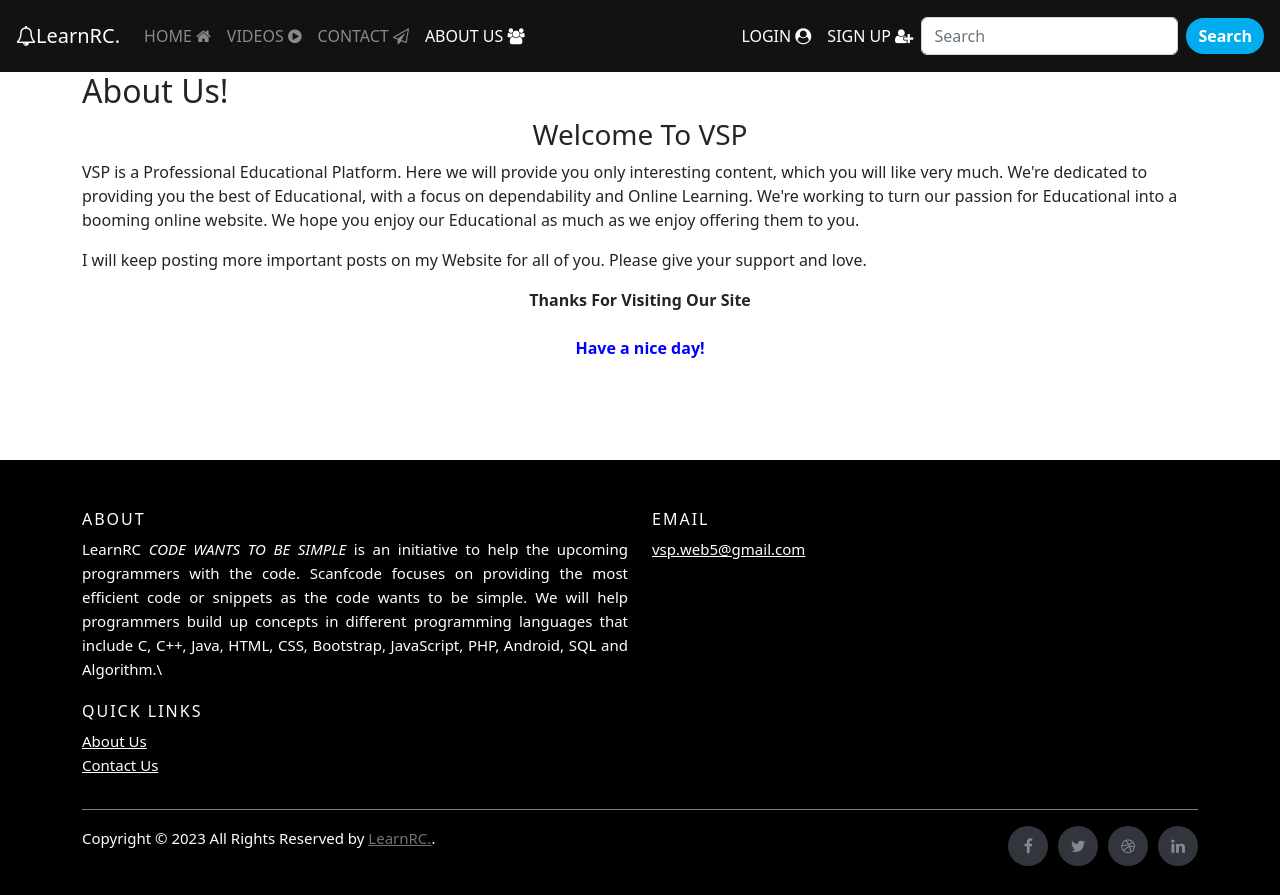
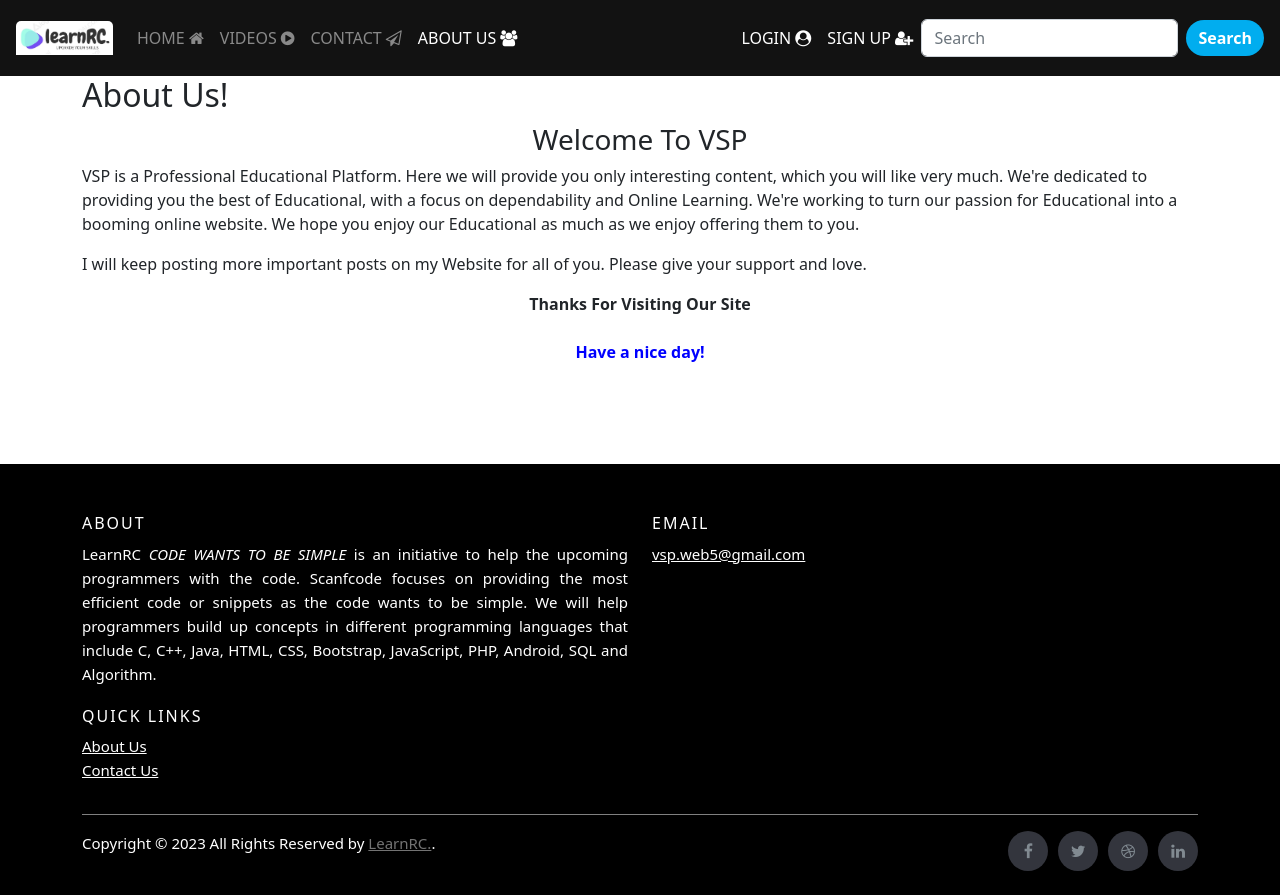
Before and after one commit to Vspweb5/VSP, a Flask app: page /about in a window 1280 px wide. Before the commit the page ends 866 px from the top, so only its background shows below. Run offline with Flask 2, Linux system fonts and the light colour scheme; some libraries are stand-ins or nearby versions; some web fonts are replaced.

Commit message:
15-12-2022

```diff
--- a/templates/base.html
+++ b/templates/base.html
@@ -12,6 +12,7 @@
     <link rel="stylesheet" href="https://cdnjs.cloudflare.com/ajax/libs/font-awesome/4.7.0/css/font-awesome.min.css">
     <!-- <link href="css/mystyle.css" rel="stylesheet" type="text/css" /> -->
     <link href="https://fonts.cdnfonts.com/css/mulish" rel="stylesheet">
+    <link rel="shortcut icon" href="{{ url_for('static', filename='files/favicon.ico') }}">
     <style>
         .banner-background {
             clip-path: polygon(30% 0%, 70% 0%, 100% 0, 100% 91%, 63% 100%, 22% 91%, 0 99%, 0 0);
@@ -26,7 +27,11 @@
 
 <body>
     <nav class="navbar sticky-top navbar-expand-lg navbar-dark bg-dark primary-background p-3">
-        <a class="navbar-brand" href="/"><span class="fa fa-bell-o"></span>LearnRC. </a>
+        <a class="navbar-brand" href="/">
+            <img src="{{ url_for('static', filename='files/logo.webp') }}" height="auto" style="max-width: 97px;"
+                alt="LearnRC">
+            <!-- <span class="fa fa-bell-o"></span>LearnRC. -->
+        </a>
         <button class="navbar-toggler" type="button" data-toggle="collapse" data-target="#navbarSupportedContent"
             aria-controls="navbarSupportedContent" aria-expanded="false" aria-label="Toggle navigation">
             <span class="navbar-toggler-icon"></span>
@@ -106,7 +111,7 @@
                         upcoming programmers with the code. Scanfcode focuses on providing the most efficient code or
                         snippets as the code wants to be simple. We will help programmers build up concepts in different
                         programming languages that include C, C++, Java, HTML, CSS, Bootstrap, JavaScript, PHP, Android,
-                        SQL and Algorithm.\</p>
+                        SQL and Algorithm.</p>
                 </div>
 
                 <div class="col-xs-6 col-md-3">
@@ -133,7 +138,7 @@
             <div class="row">
                 <div class="col-md-8 col-sm-6 col-xs-12">
                     <p class="copyright-text">Copyright &copy; 2023 All Rights Reserved by
-                        <a href="index.html">LearnRC.</a>.
+                        <a href="/">LearnRC.</a>.
                     </p>
                 </div>
 
```
Also changed, not shown: static/files/favicon.ico (added), static/files/logo.webp (added).
